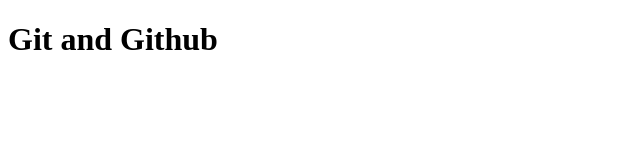
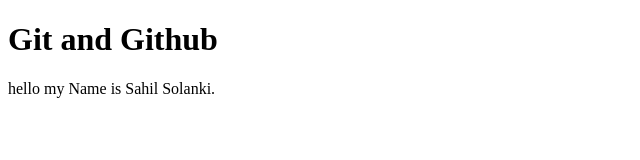
Before and after one commit to Sahil100lanki/Demo, a plain HTML site: page index.html in a window 1280 px wide. Shown: the whole page, without its empty margins (0-640 px from the left). Drawn offline with Linux system fonts and the light colour scheme.

Commit message:
.\index.html

```diff
--- a/index.html
+++ b/index.html
@@ -8,5 +8,6 @@
 </head>
 <body>
     <h1>Git and Github</h1>
+    <p>hello my Name is Sahil Solanki.</p>
 </body>
 </html>
```
